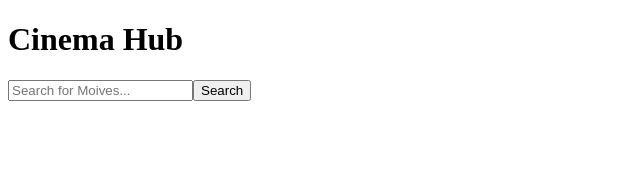
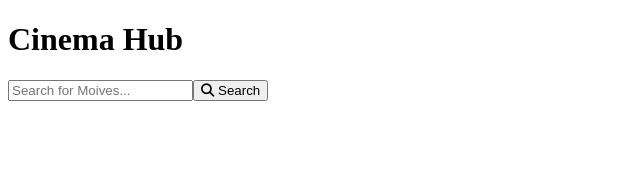
Before and after one commit to sachithrakalani/PUSL3120-Full-Stack-Developmen-FE, a React (Vite) app: page / in a window 1280 px wide. Shown: the top 170 px of the page, without its empty margins (0-640 px from the left). Built offline with nearby package versions, Linux system fonts and the light colour scheme.

Commit message:
Install Font awesome icons

```diff
--- a/package.json
+++ b/package.json
@@ -10,6 +10,7 @@
     "preview": "vite preview"
   },
   "dependencies": {
+    "@fortawesome/fontawesome-free": "^6.7.1",
     "react": "^18.3.1",
     "react-dom": "^18.3.1"
   },
--- a/src/App.jsx
+++ b/src/App.jsx
@@ -1,4 +1,6 @@
 import HomePageHeader from "./Components/HomePageHeader"
+import '@fortawesome/fontawesome-free/css/all.min.css';
+
 
 function App() {
   return (
--- a/src/Components/HomePageHeader.jsx
+++ b/src/Components/HomePageHeader.jsx
@@ -1,11 +1,13 @@
-export default function HomePageHeader(){
-    return(
+export default function HomePageHeader() {
+  return (
     <header>
-        <div>
-            <h1>Cinema Hub</h1>
-            <input placeholder="Search for Moives..."></input>
-            <button>Search</button>
-        </div>
+      <div>
+        <h1>Cinema Hub</h1>
+        <input placeholder="Search for Moives..."></input>
+        <button>
+          <i className="fas fa-search"></i> Search
+        </button>
+      </div>
     </header>
-    )
+  );
 }
```
Also changed, not shown: 1 other file (tests, documents, lock files or other folders).
